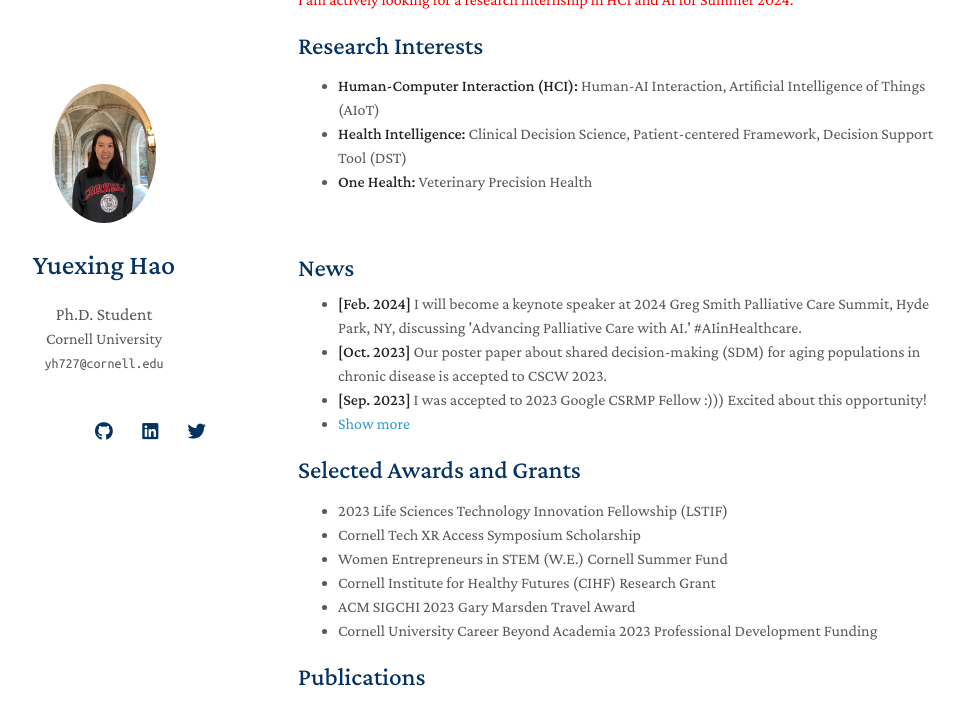
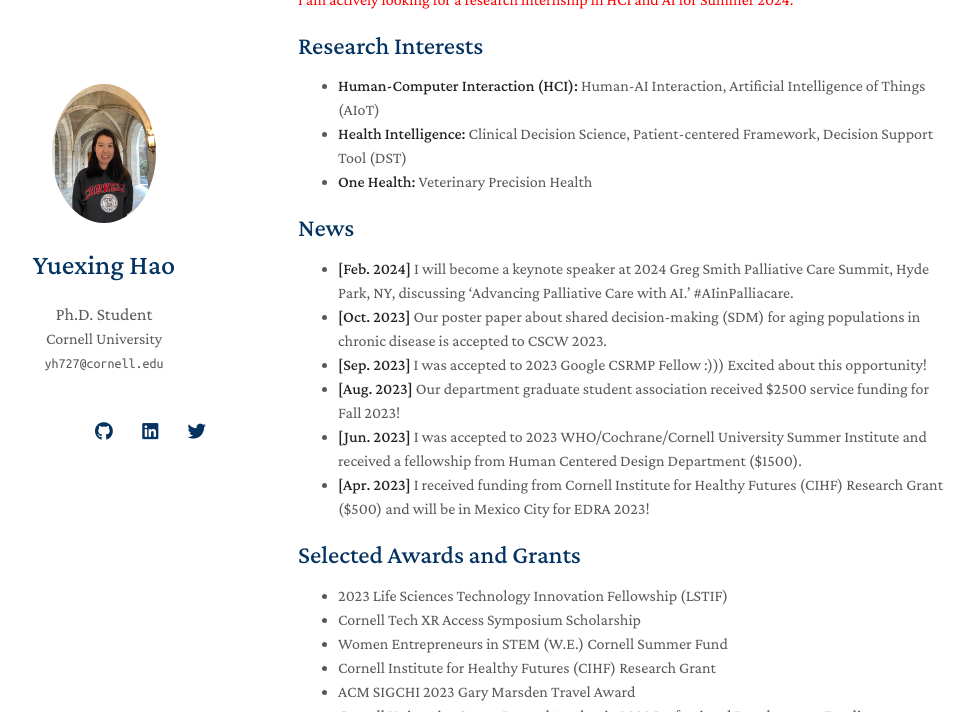
Before and after one commit to YuexingHao/Yuexing-Hao, a Jekyll site: the page built from index.md, in a window 1280 px wide and 900 px high, scrolled down 349 px, cut to the strip 0-712 px from the top of the window. Shown: the whole strip, without its empty margins (172-1146 px from the left). Built offline with Jekyll 4.4.1, drawn with Linux system fonts in a browser that asks for light colours; nearby versions of some CDN libraries; a style sheet for code colours, icons or effects is not loaded; our own code applies the rules of GitHub Pages for plain Markdown files.

Commit message:
Update index.md

```diff
--- a/index.md
+++ b/index.md
@@ -18,7 +18,13 @@
 - **Health Intelligence:** Clinical Decision Science, Patient-centered Framework, Decision Support Tool (DST)
 - **One Health:** Veterinary Precision Health
 
-{% include_relative _includes/news.md %}
+## News
+- **[Feb. 2024]** I will become a keynote speaker at 2024 Greg Smith Palliative Care Summit, Hyde Park, NY, discussing 'Advancing Palliative Care with AI.' #AIinPalliacare.
+- **[Oct. 2023]** Our poster paper about shared decision-making (SDM) for aging populations in chronic disease is accepted to CSCW 2023.
+- **[Sep. 2023]** I was accepted to 2023 Google CSRMP Fellow :))) Excited about this opportunity!
+- **[Aug. 2023]** Our department graduate student association received $2500 service funding for Fall 2023!
+- **[Jun. 2023]** I was accepted to 2023 WHO/Cochrane/Cornell University Summer Institute and received a fellowship from Human Centered Design Department ($1500).
+- **[Apr. 2023]** I received funding from Cornell Institute for Healthy Futures (CIHF) Research Grant ($500) and will be in Mexico City for EDRA 2023!
 
 ## Selected Awards and Grants
 
```
